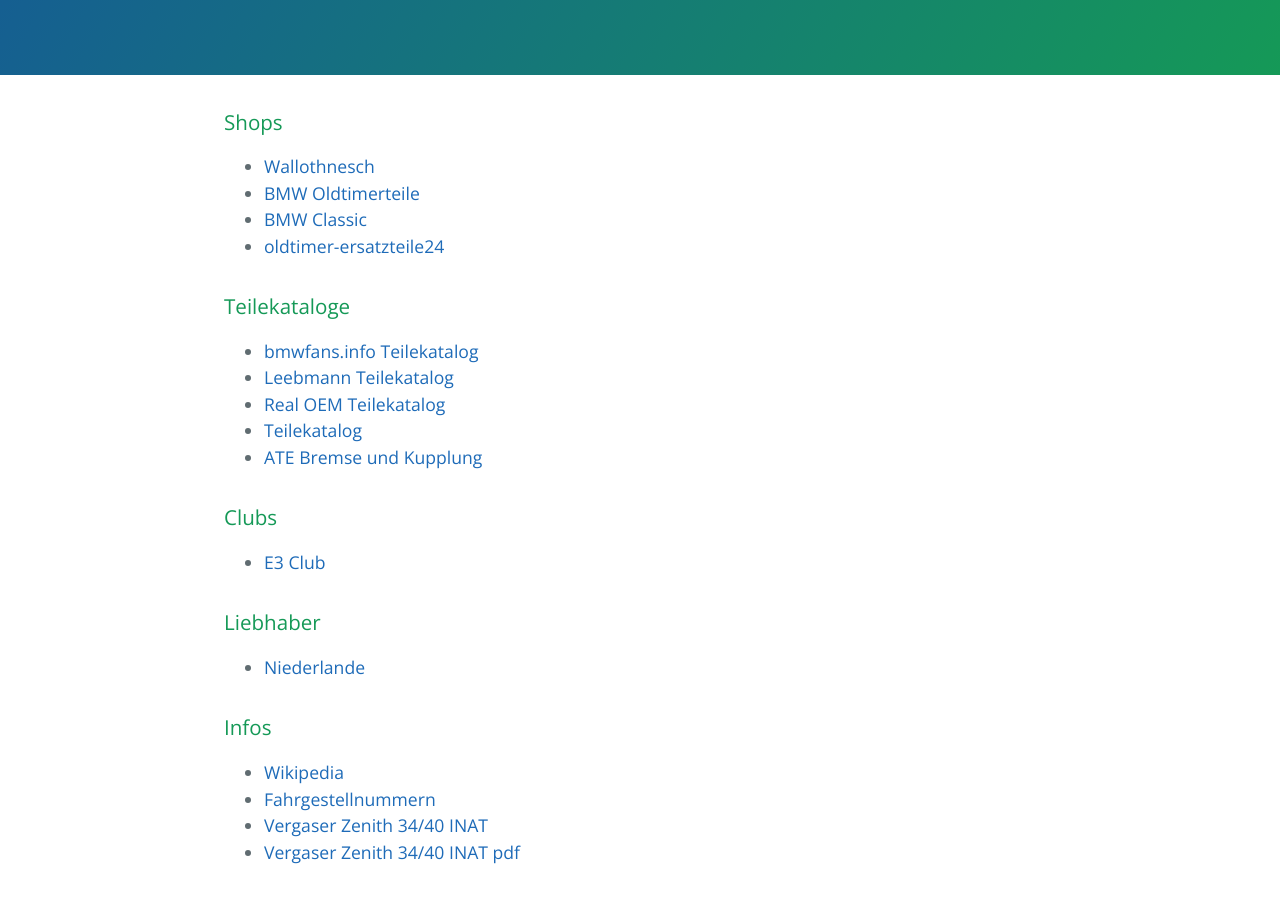
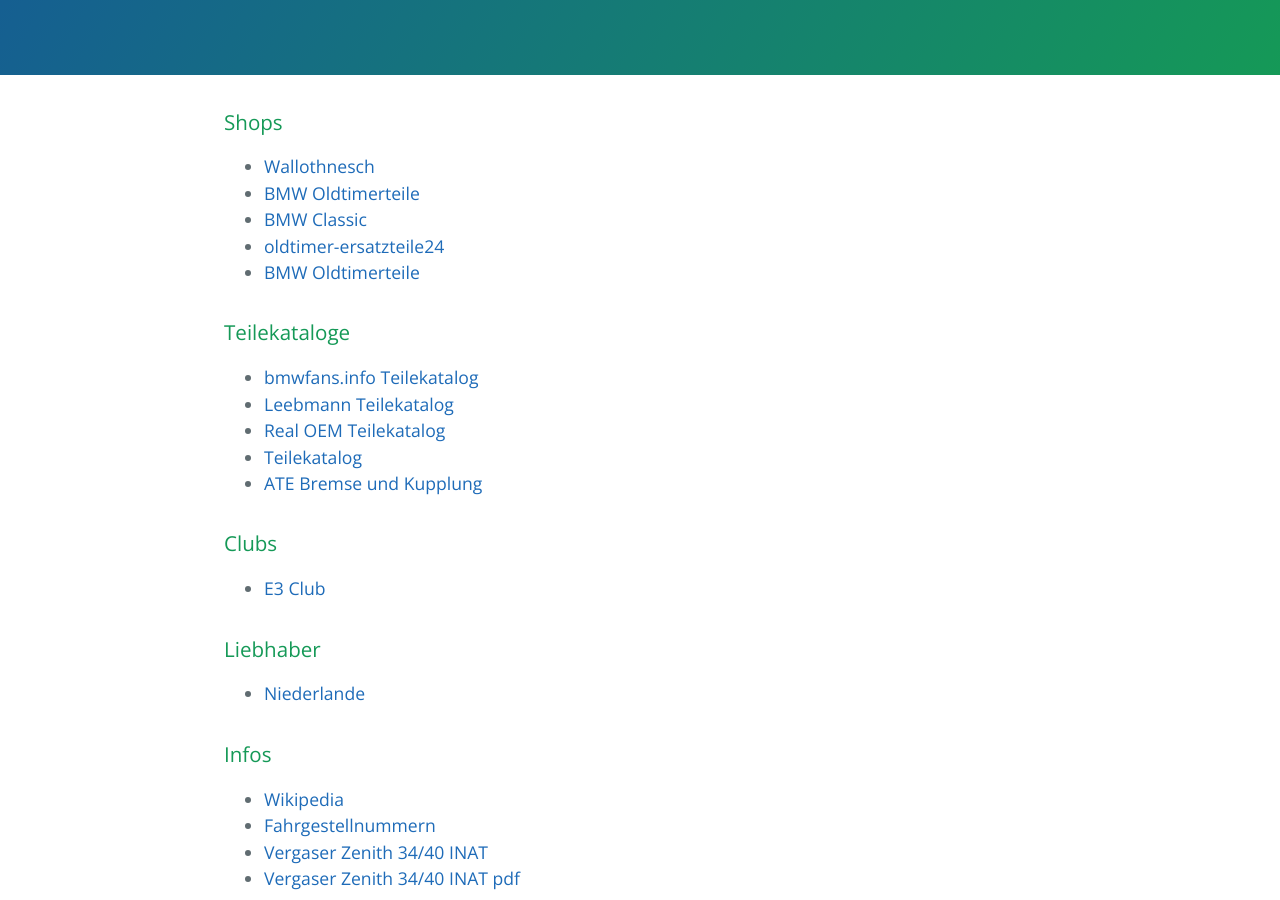
Before and after one commit to trautw/BMW-E3-2800, a Jekyll site: the page built from docs/_pages/04_more.md, in a window 1280 px wide and 900 px high, scrolled down 308 px. Built offline with Jekyll 4.4.1, drawn with Linux system fonts in a browser that asks for light colours.

Commit message:
Update 04_more.md

```diff
--- a/docs/_pages/04_more.md
+++ b/docs/_pages/04_more.md
@@ -10,6 +10,7 @@ permalink: /more/
 * [BMW Oldtimerteile](https://www.bmw-oldtimerteile.de/index.php/shop/e3)
 * [BMW Classic](https://shop.bmw-classic.de/bmw-classic/de_DE/original-bmw-classic-teile/page1.html?SearchParameter=%26VehicleTypeKeys%3Dall_or_TID_4401)
 * [oldtimer-ersatzteile24](https://oldtimer-ersatzteile24.de/Ersatzteile-fuer-Ihren-BMW-E3/E9-255/2800-30-kaufen)
+* [BMW Oldtimerteile](https://www.bmw-oldtimerteile.de/index.php/shop/e3)
 
 ### Teilekataloge
 * [bmwfans.info Teilekatalog](http://de.bmwfans.info/parts-catalog/E3/Europe/2800-M30/L-M/browse/)
```
